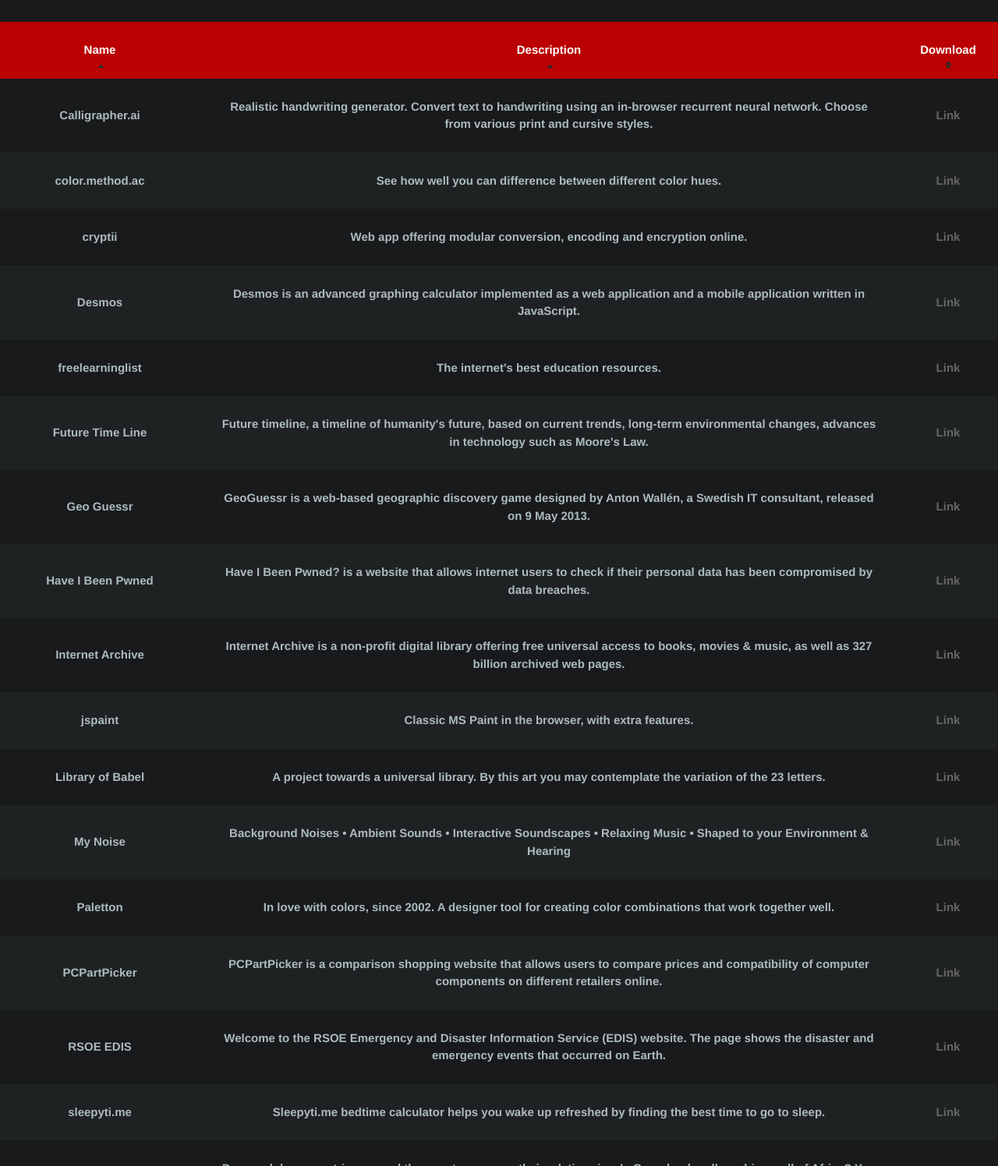
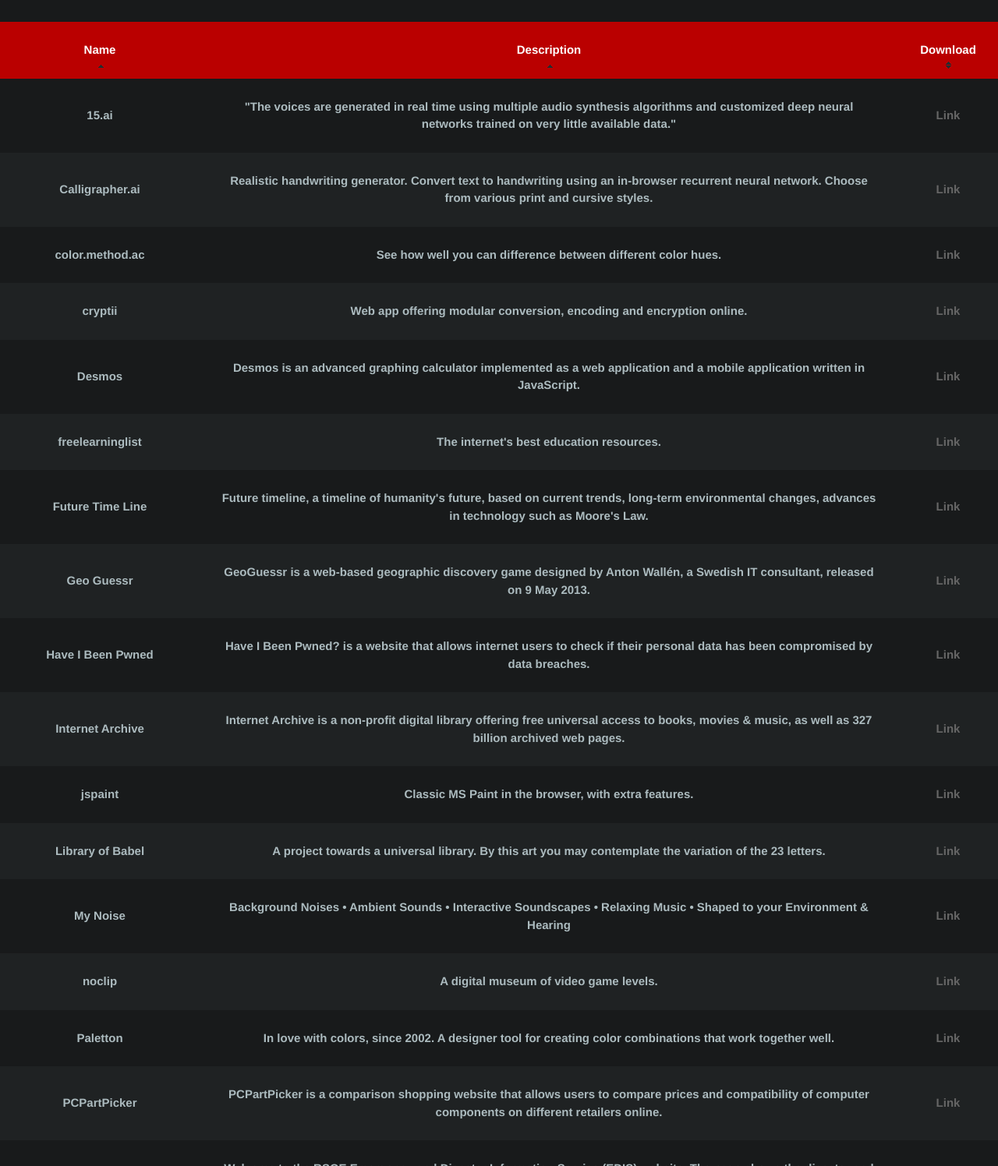
Before and after one commit to LostPizzaMan/UltimateComputer, a plain HTML site: page websites.html in a window 1280 px wide. Shown: the part 240-1736 px from the top of the page at 78% size. Drawn offline with Linux system fonts and the light colour scheme.

Commit message:
Update websites.html

```diff
--- a/websites.html
+++ b/websites.html
@@ -171,6 +171,18 @@
     <td><a href="https://www.calligrapher.ai/">Link</a></td>
 </tr>
 
+<tr>
+    <td>noclip</td>
+    <td>A digital museum of video game levels.</td>
+    <td><a href="https://noclip.website/">Link</a></td>
+</tr>
+
+<tr>
+    <td>15.ai</td>
+    <td>"The voices are generated in real time using multiple audio synthesis algorithms and customized deep neural networks trained on very little available data."</td>
+    <td><a href="https://15.ai/">Link</a></td>
+</tr>
+
 </tbody>
 </table>
 
```
